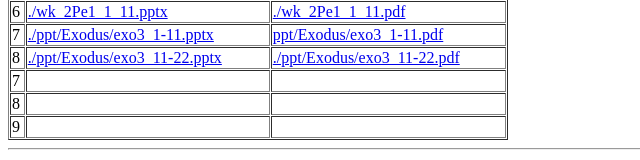
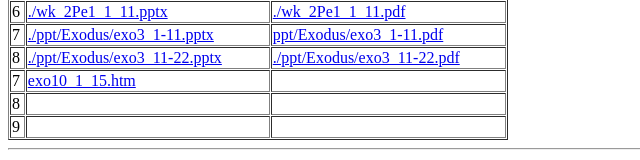
Before and after one commit to wdingbox/accc_2025_pp, a plain HTML site: page index.htm in a window 1280 px wide. Shown: the part 183-343 px from the top of the page, without its empty margins (0-640 px from the left). Drawn offline with Linux system fonts and the light colour scheme.

Commit message:
../../index.htm

```diff
--- a/index.htm
+++ b/index.htm
@@ -70,7 +70,9 @@
             </tr>
             <tr>
                 <td>7</td>
-                <td>&nbsp;</td>
+                <td>
+                    <a href="./ppt/Exodus/exo10_1_15.htm">exo10_1_15.htm</a>
+                </td>
                 <td>&nbsp;</td>
             </tr>
             <tr>
```
